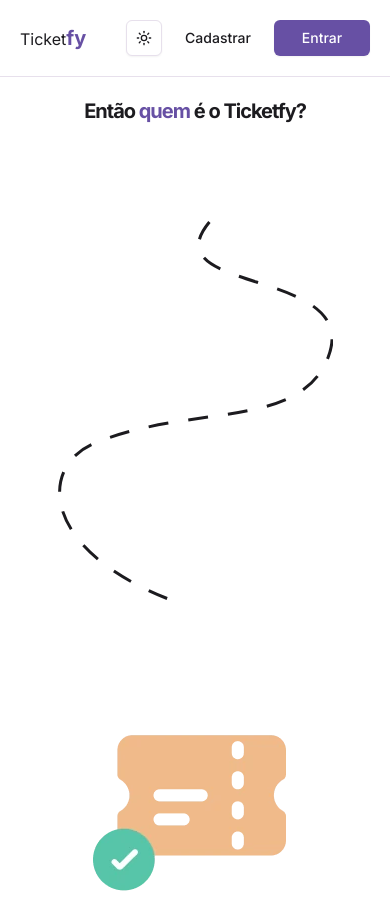
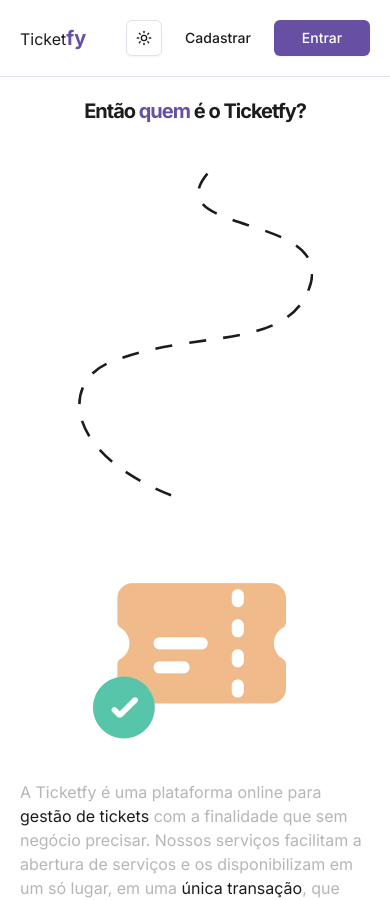
Before and after one commit to EvandroCalado/ticketfy, a Next.js app: page /about in a window 390 px wide. Shown: the top 900 px of the page. Built offline with nearby package versions, Linux system fonts and the light colour scheme.

Commit message:
refactor(about): adjust spacing and padding on About page

```diff
--- a/src/app/(root)/about/page.tsx
+++ b/src/app/(root)/about/page.tsx
@@ -6,7 +6,7 @@ export const metadata = {
 
 const AboutPage = () => {
   return (
-    <main className='container mx-auto flex flex-1 flex-col items-center gap-24 p-5'>
+    <main className='container mx-auto flex flex-1 flex-col items-center gap-5 p-5 md:gap-24'>
       <h1 className='text-xl font-bold tracking-tighter sm:text-4xl'>
         Então <span className='text-primary'>quem</span> é o Ticketfy?
       </h1>
@@ -17,7 +17,7 @@ const AboutPage = () => {
         viewBox='0 0 275 382'
         fill='none'
         xmlns='http://www.w3.org/2000/svg'
-        className='stroke-foreground animate-fade-from-top'
+        className='stroke-foreground animate-fade-from-top p-5'
       >
         <path
           d='M151.417 1C91.4168 73.5 303.95 46.0107 270.417 135.5C242.5 210 132 182 35.9168 222.5C-19.5234 245.869 -17.8832 330.1 116.917 380.5'
```
